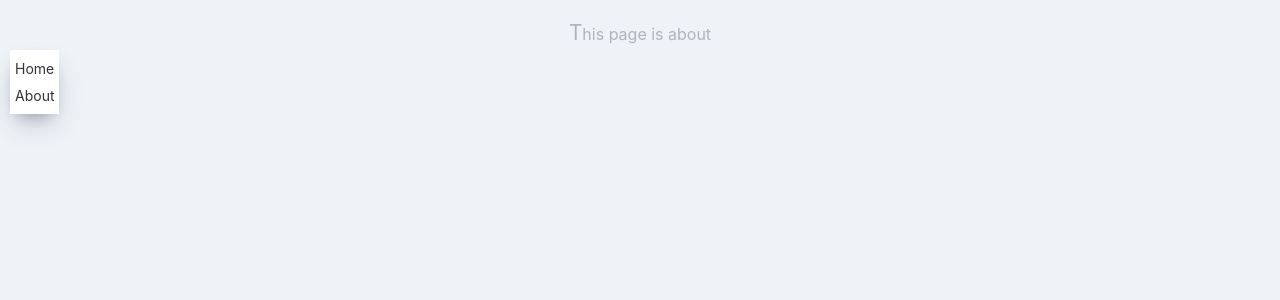
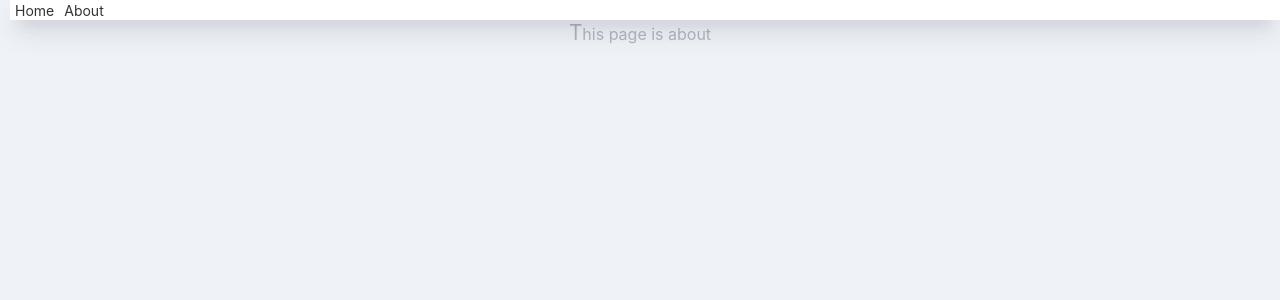
Before and after one commit to baedorazy/my-react-app, a React (Create React App) app: page /#/about in a window 1280 px wide. Shown: the top 300 px of the page. Built offline with nearby package versions, Linux system fonts and the light colour scheme.

Commit message:
Added navi css

```diff
--- a/src/components/Movie.js
+++ b/src/components/Movie.js
@@ -3,8 +3,6 @@ import PropTypes from "prop-types";
 import './Movie.css';
 import { Link } from "react-router-dom";
 
-// 컴포넌트가 state가 필요가 없다면
-// react.component를 상속받을 필요가 없어서 클래스로 생성안험.
 function Movie({id, year, title, summary, poster, genres}) {
     return (
         <div className="movie" id={id} title={title}>
@@ -34,8 +32,6 @@ function Movie({id, year, title, summary, poster, genres}) {
             </Link>
         </div>
     );
-
-
 }
 
 Movie.propTypes = {
--- a/src/components/Navigation.css
+++ b/src/components/Navigation.css
@@ -1,14 +1,13 @@
 nav {
     position: fixed;
     left: 10px;
-    top: 50px;
+    right: 0px;
     box-shadow: 0 13px 27px -5px rgba(50,50,93,.25), 0 8px 16px -8px rgba(0,0,0,.3), 0 -6px 16px -6px rgba(0,0,0,.025);
     background: #fff;
 }
 
 nav a {
     margin: 10px 5px;
-    display: block;
     border: none;
     color: #333;
     text-decoration: none;
--- a/src/components/Navigation.js
+++ b/src/components/Navigation.js
@@ -14,5 +14,4 @@ function Navigation () {
             }}>About</Link>
         </nav>);
 }
-// react안에서만 Link를 사용 할 수 있음. 어찌보면 당연
 export default Navigation;
--- a/src/routes/Detail.js
+++ b/src/routes/Detail.js
@@ -1,6 +1,5 @@
 import React from "react";
 
-// React.Component < - component "C" upperCase
 class Detail extends React.Component {
     componentDidMount() {
         const { location, history } = this.props;
@@ -11,9 +10,6 @@ class Detail extends React.Component {
         }
     };
     render() {
-        // Detail컴포넌트를 호출할 때 redner부터 콜.
-        // 그래서 여기서 location.state가 없는지 먼저 체크해서 에러뿜.
-        // 렌더를 조건줘서 해결한다.
         const {location} = this.props;
         const movie = location.state;
         if(location.state) {
```
Also changed, not shown: 1 other file (tests, documents, lock files or other folders).
